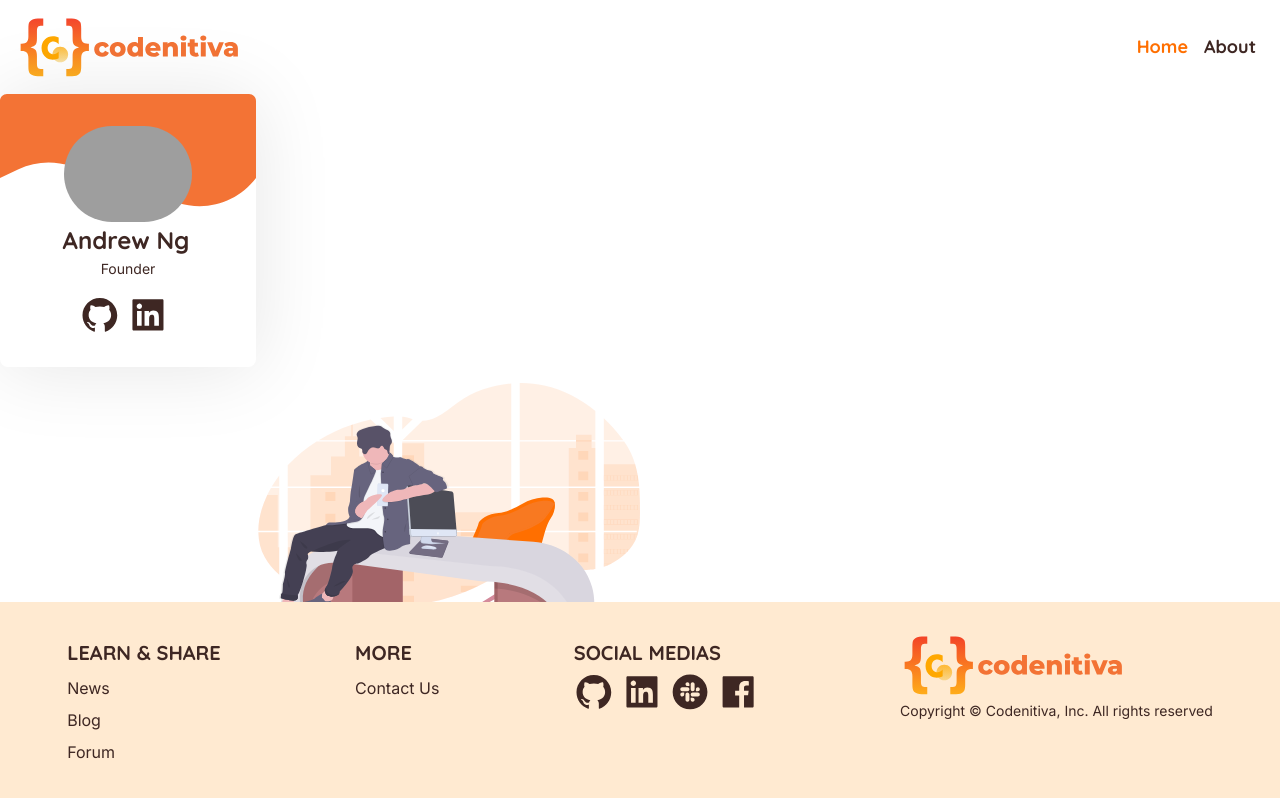
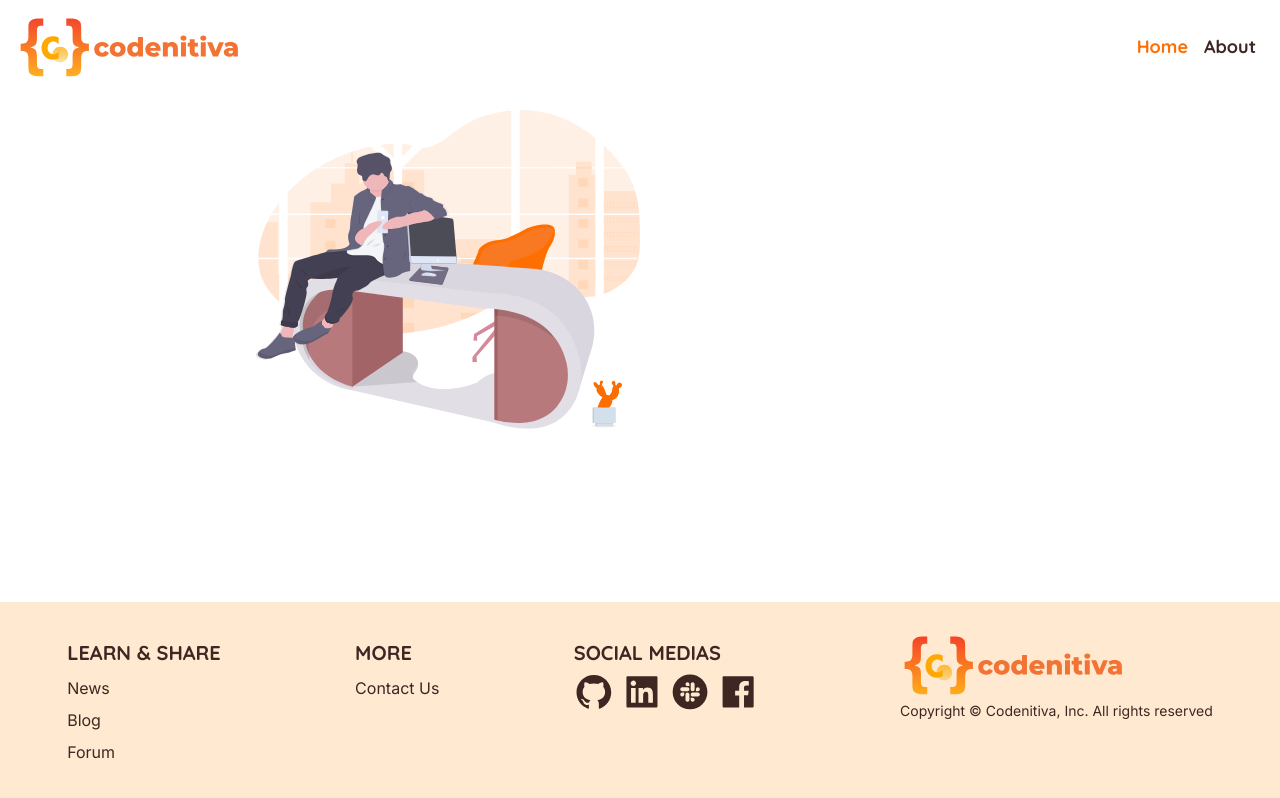
Before and after one commit to codenitiva/codenitiva-website, a React (Create React App) app: page /about in a window 1280 px wide. Built offline with nearby package versions, Linux system fonts and the light colour scheme; grey boxes are pictures that could not be loaded.

Commit message:
refactor code

```diff
--- a/public/index.html
+++ b/public/index.html
@@ -28,7 +28,7 @@
     <link href="https://fonts.googleapis.com/css2?family=Inter:wght@100;200;300;400;500;600;700;800;900&display=swap" rel="stylesheet">
     <title>React App</title>
   </head>
-  <body>
+  <body style="margin: 0;">
     <noscript>You need to enable JavaScript to run this app.</noscript>
     <div id="root"></div>
     <!--
--- a/src/App.tsx
+++ b/src/App.tsx
@@ -12,13 +12,6 @@ function App() {
   return (
     <div className="flex flex-col min-h-screen">
       <NavBar />
-      <Card
-        name="Andrew Ng"
-        position="Founder"
-        picture="https://pbs.twimg.com/profile_images/733174243714682880/oyG30NEH_400x400.jpg"
-        iconType={['github', 'linkedin']}
-        iconURL={['https://www.github.com', 'https://www.linkedin.com']}
-      />
       <BrowserRouter>
         <Switch>
           {/* TODO: Bind components to each route */}
--- a/src/components/Footer/Footer.const.ts
+++ b/src/components/Footer/Footer.const.ts
@@ -22,25 +22,10 @@ export const moreItemsLabel = [
   }
 ];
 
-export const socialMediaItems = [
-  {
-    source: require("../../assets/social/github.svg"),
-    alt: strings.github,
-    path: '/'
-  },
-  {
-    source: require("../../assets/social/linkedin.svg"),
-    alt: strings.linkedin,
-    path: '/'
-  },
-  {
-    source: require("../../assets/social/slack.svg"),
-    alt: strings.slack,
-    path: '/'
-  },
-  {
-    source: require("../../assets/social/facebook.svg"),
-    alt: strings.facebook,
-    path: '/'
-  },
+export const socialMediaTypes = ['github', 'linkedin', 'slack', 'facebook'];
+export const socialMediaURL = [
+  'https://www.github.com/codenitiva',
+  'https://www.linkedin.com/company/codenitiva',
+  'https://www.slack.com',
+  'https://www.facebook.com'
 ];
--- a/src/components/Footer/Footer.tsx
+++ b/src/components/Footer/Footer.tsx
@@ -1,6 +1,12 @@
 import React from "react";
 import "../../styles/main.output.css";
-import { learnShareItemsLabel, moreItemsLabel, socialMediaItems } from "./Footer.const";
+import {
+  learnShareItemsLabel,
+  moreItemsLabel,
+  socialMediaTypes,
+  socialMediaURL
+} from "./Footer.const";
+import { Icon } from "../Icon/Icon";
 
 const Footer : React.FC = () => {
   return (
@@ -32,14 +38,12 @@ const Footer : React.FC = () => {
       <div className="flex flex-col justify-start items-start my-4 lg:my-8 mx-8">
         <div className="footer-header">SOCIAL MEDIAS</div>
         <div className="flex flex-row justify-center items-center">
-          {socialMediaItems.map(({source, path, alt}, index) => (
-            <a href={path}>
-              <img
-                className="footer-icon mr-2"
-                src={source}
-                alt={alt}
-              />
-            </a>
+          {socialMediaTypes.map((type, index) => (
+            <Icon
+              key={`#icon-${type}-${index}`}
+              icon={type}
+              link={socialMediaURL[index]}
+            />
           ))}
         </div>
       </div>
--- a/src/components/Icon/Icon.tsx
+++ b/src/components/Icon/Icon.tsx
@@ -4,7 +4,7 @@ import images from "../../variables/images";
 
 export const Icon: React.FC<IconProps> = ({ link, icon }) => {
   return (
-    <a href={link}>
+    <a href={link} target="_blank">
       <img
         className="footer-icon mr-2"
         src={images(icon)}
```
